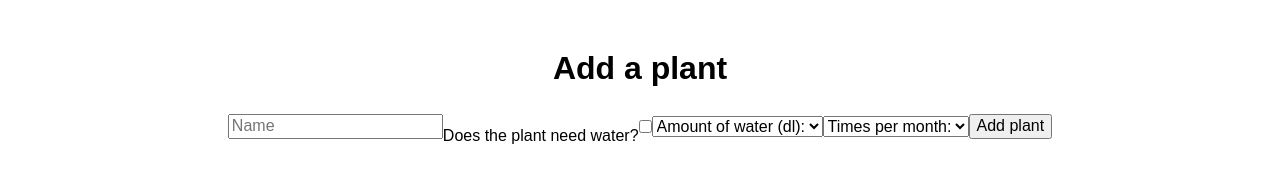
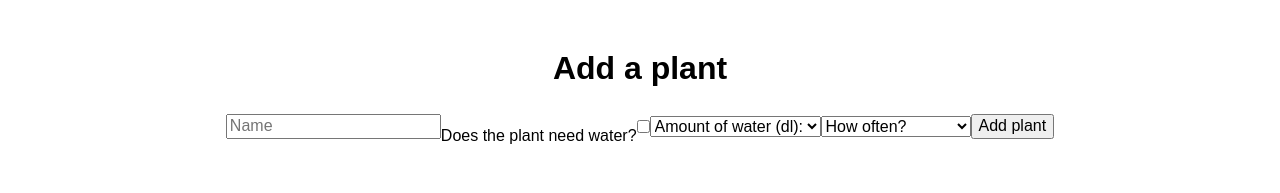
Before and after one commit to carsva/plantapp, a React (Create React App) app: page /addplant in a window 1280 px wide. Shown: the top 193 px of the page. Built offline with nearby package versions, Linux system fonts and the light colour scheme.

Commit message:
Changed watering to interval

```diff
--- a/src/AppContext.js
+++ b/src/AppContext.js
@@ -40,7 +40,7 @@ export class AppProvider extends React.Component {
     plants.push({
       name: values.name,
       amount: values.amount,
-      timesPerWeek: values.timesPerWeek,
+      waterInterval: values.waterInterval,
       picture: values.picture,
       plantNeedWater: values.plantNeedWater,
     });
--- a/src/pages/AddPlant.js
+++ b/src/pages/AddPlant.js
@@ -25,7 +25,7 @@ class AddPlant extends Component {
 								const values = {
 									name: e.target.name.value,
 									amount: parseInt(e.target.amount.value),
-                  timesPerWeek: parseInt(e.target.timesPerWeek.value),
+                  waterInterval: parseInt(e.target.waterInterval.value),
                   picture: e.target.picture.value,
                   plantNeedWater: e.target.plantNeedWater.checked,
 								};
@@ -51,18 +51,12 @@ class AddPlant extends Component {
                 <option value="10">10</option>
               </select>
               <br />
-              <select name="timesPerWeek">
-                <option value="0">Times per month:</option>
-                <option value="1">1</option>
-                <option value="2">2</option>
-                <option value="3">3</option>
-                <option value="4">4</option>
-                <option value="5">5</option>
-                <option value="6">6</option>
-                <option value="7">7</option>
-                <option value="8">8</option>
-                <option value="9">9</option>
-                <option value="10">10</option>
+              <select name="waterInterval">
+                <option value="0">How often?</option>
+                <option value="1">Everyday</option>
+                <option value="2">Every second day</option>
+                <option value="3">Every third day</option>
+                <option value="7">Once a week</option>
               </select>
               <br />
               <button >Add plant</button>
--- a/src/pages/Plant.js
+++ b/src/pages/Plant.js
@@ -17,7 +17,7 @@ class Plant extends Component {
                   <div>
                     <img src={plant.picture}/>
                     Please give it {plant.amount} dl water,{' '}
-                    {plant.timesPerWeek} times a week
+                    every {plant.waterInterval} day
                   </div>
                 );
               }
```
